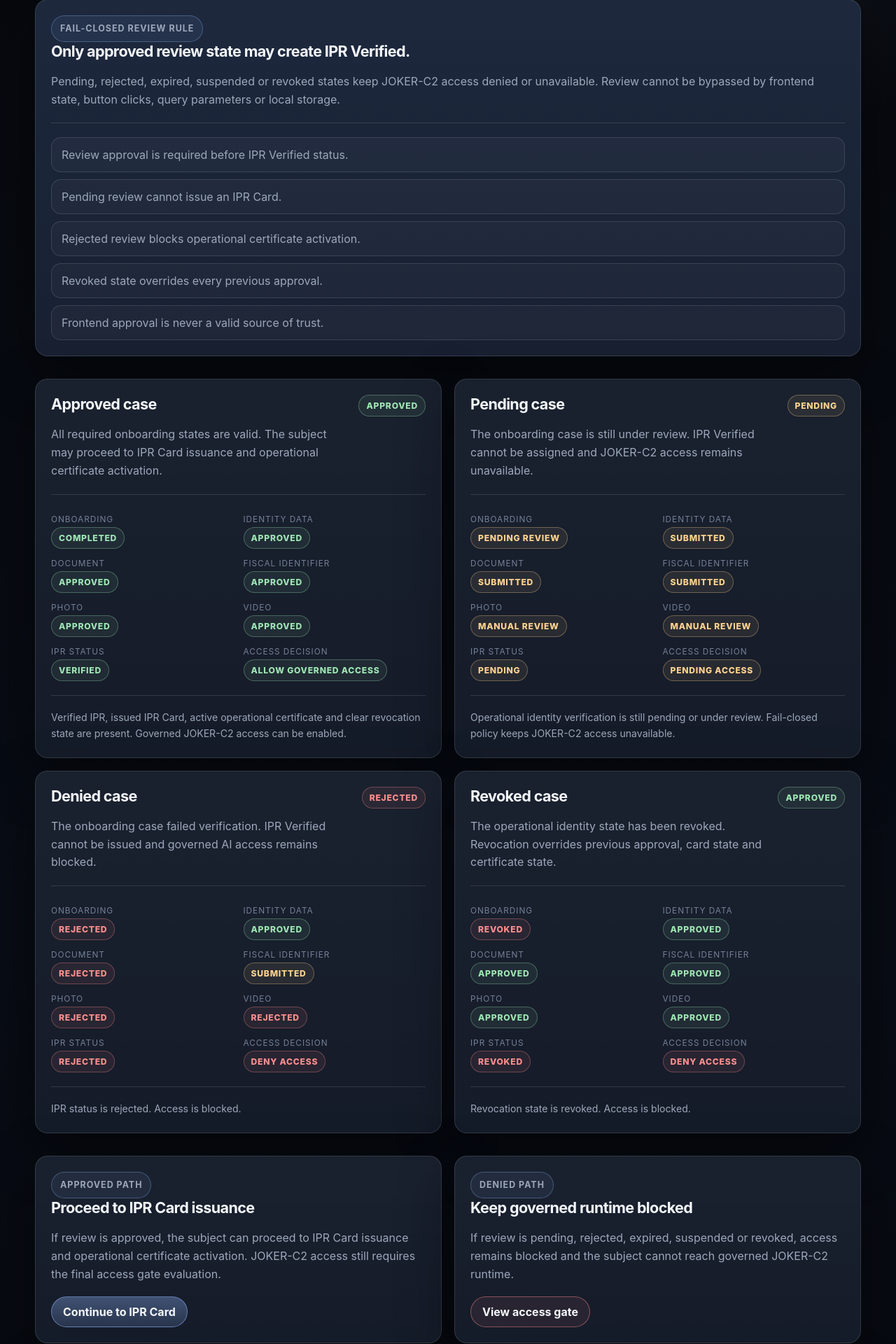
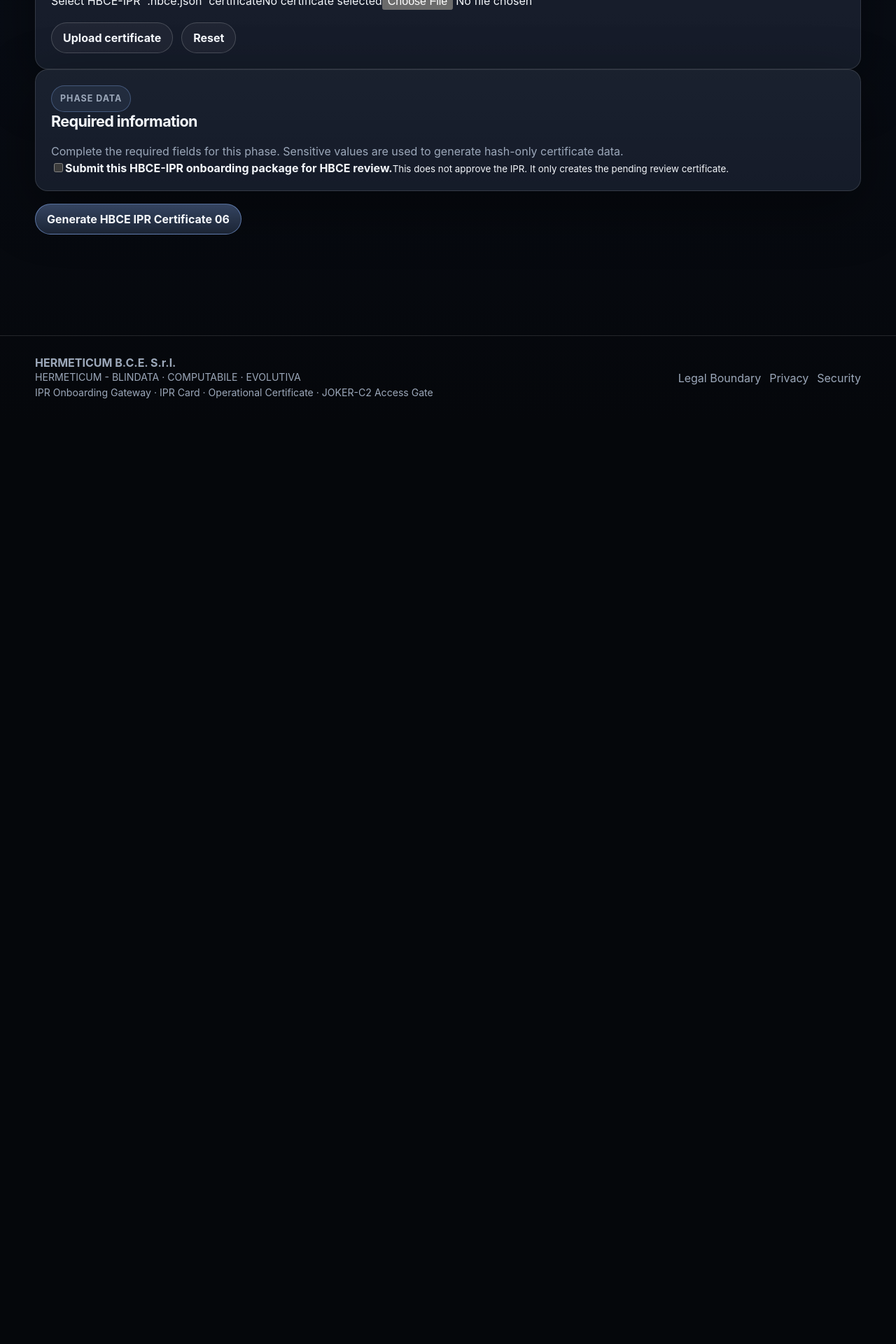
Before and after one commit to manuelcoletta1-source/hbce-ipr-onboarding-app, a Next.js app: page /onboarding/review in a window 1280 px wide. Shown: the part 580-2500 px from the top of the page at 70% size. After the commit the page ends 1181 px from the top, so only its background shows below. Built offline with nearby package versions, Linux system fonts and the light colour scheme.

Commit message:
refactor(onboarding): replace mock review with phase 6 review certificate generation

```diff
--- a/app/onboarding/review/page.tsx
+++ b/app/onboarding/review/page.tsx
@@ -1,226 +1,72 @@
-import Link from "next/link";
+"use client";
 
-import { evaluateJokerC2Access } from "@/lib/access-gate";
-import { ROUTES, SECURITY_BOUNDARY_TEXT } from "@/lib/constants";
-import {
-  approvedOnboardingRecord,
-  deniedOnboardingRecord,
-  pendingOnboardingRecord,
-  revokedOnboardingRecord
-} from "@/lib/mock-data";
+import IprPhaseForm from "@/components/IprPhaseForm";
 
-import { BoundaryNotice } from "@/components/BoundaryNotice";
-import { OnboardingStepper } from "@/components/OnboardingStepper";
-import { StatusBadge } from "@/components/StatusBadge";
+import { sha256Canonical } from "@/lib/ipr-certificate-chain";
+import { getPhaseDefinitionByNumber } from "@/lib/ipr-phase-map";
 
-const reviewCases = [
+import type {
+  IprPhaseFieldDefinition,
+  IprPhaseFormBuildDataContext
+} from "@/components/IprPhaseForm";
+
+import type { JsonObject } from "@/lib/types";
+
+const phase = getPhaseDefinitionByNumber(6);
+
+const fields: IprPhaseFieldDefinition[] = [
   {
-    title: "Approved case",
-    description:
-      "All required onboarding states are valid. The subject may proceed to IPR Card issuance and operational certificate activation.",
-    record: approvedOnboardingRecord
-  },
-  {
-    title: "Pending case",
-    description:
-      "The onboarding case is still under review. IPR Verified cannot be assigned and JOKER-C2 access remains unavailable.",
-    record: pendingOnboardingRecord
-  },
-  {
-    title: "Denied case",
-    description:
-      "The onboarding case failed verification. IPR Verified cannot be issued and governed AI access remains blocked.",
-    record: deniedOnboardingRecord
-  },
-  {
-    title: "Revoked case",
-    description:
-      "The operational identity state has been revoked. Revocation overrides previous approval, card state and certificate state.",
-    record: revokedOnboardingRecord
+    name: "submit_for_review",
+    label: "Submit this HBCE-IPR onboarding package for HBCE review.",
+    type: "checkbox",
+    helperText:
+      "This does not approve the IPR. It only creates the pending review certificate."
   }
-] as const;
+];
 
-const REVIEW_RULES = [
-  "Review approval is required before IPR Verified status.",
-  "Pending review cannot issue an IPR Card.",
-  "Rejected review blocks operational certificate activation.",
-  "Revoked state overrides every previous approval.",
-  "Frontend approval is never a valid source of trust."
-] as const;
+function getBooleanValue(
+  context: IprPhaseFormBuildDataContext,
+  fieldName: string
+): boolean {
+  return Boolean(context.values[fieldName]);
+}
+
+async function buildPhase6ReviewPendingData(
+  context: IprPhaseFormBuildDataContext
+): Promise<JsonObject> {
+  const previousPayloadSha256 =
+    context.previousCertificate?.hash_integrity.payload_sha256 ?? null;
+
+  const reviewPackageHash = await sha256Canonical({
+    kind: "HBCE_IPR_PHASE_6_REVIEW_PACKAGE",
+    submit_for_review: getBooleanValue(context, "submit_for_review"),
+    previous_payload_sha256: previousPayloadSha256,
+    submitted_at: context.issuedAt
+  });
+
+  return {
+    review_package_hash: reviewPackageHash,
+    submitted_at: context.issuedAt,
+    previous_payload_sha256: previousPayloadSha256,
+    next_required_phase: "HBCE_APPROVAL",
+    review_status: "PENDING_REVIEW",
+    user_self_approval_allowed: false,
+    backend_or_admin_review_required: true,
+    issued_at: context.issuedAt
+  };
+}
 
 export default function OnboardingReviewPage() {
   return (
     <div className="hbce-container">
-      <section className="hbce-hero">
-        <p className="hbce-kicker">Step 06 · Review</p>
-
-        <h1 className="hbce-title">Review the onboarding case.</h1>
-
-        <p className="hbce-lead">
-          Review is the decision layer between submitted onboarding data and IPR
-          Verified status. Only an approved review can create verified IPR,
-          enable IPR Card issuance and prepare the operational certificate path.
-        </p>
-      </section>
-
-      <section className="hbce-section">
-        <div className="hbce-card hbce-card--soft">
-          <p className="hbce-kicker">Fail-closed review rule</p>
-          <h2>Only approved review state may create IPR Verified.</h2>
-          <p>
-            Pending, rejected, expired, suspended or revoked states keep
-            JOKER-C2 access denied or unavailable. Review cannot be bypassed by
-            frontend state, button clicks, query parameters or local storage.
-          </p>
-
-          <div className="hbce-divider" />
-
-          <ul className="hbce-list">
-            {REVIEW_RULES.map((rule) => (
-              <li key={rule}>{rule}</li>
-            ))}
-          </ul>
-        </div>
-      </section>
-
-      <section className="hbce-section">
-        <div className="hbce-grid hbce-grid--2">
-          {reviewCases.map((item) => {
-            const accessResult = evaluateJokerC2Access(item.record);
-
-            return (
-              <div className="hbce-card" key={item.title}>
-                <div className="hbce-card-preview__top">
-                  <div>
-                    <h2>{item.title}</h2>
-                    <p>{item.description}</p>
-                  </div>
-
-                  <StatusBadge status={item.record.reviewStatus} />
-                </div>
-
-                <div className="hbce-divider" />
-
-                <div className="hbce-card-preview__meta">
-                  <div className="hbce-meta">
-                    <span className="hbce-meta__label">Onboarding</span>
-                    <span className="hbce-meta__value">
-                      <StatusBadge status={item.record.onboardingStatus} />
-                    </span>
-                  </div>
-
-                  <div className="hbce-meta">
-                    <span className="hbce-meta__label">Identity data</span>
-                    <span className="hbce-meta__value">
-                      <StatusBadge status={item.record.identityDataStatus} />
-                    </span>
-                  </div>
-
-                  <div className="hbce-meta">
-                    <span className="hbce-meta__label">Document</span>
-                    <span className="hbce-meta__value">
-                      <StatusBadge status={item.record.documentStatus} />
-                    </span>
-                  </div>
-
-                  <div className="hbce-meta">
-                    <span className="hbce-meta__label">Fiscal identifier</span>
-                    <span className="hbce-meta__value">
-                      <StatusBadge status={item.record.fiscalIdentifierStatus} />
-                    </span>
-                  </div>
-
-                  <div className="hbce-meta">
-                    <span className="hbce-meta__label">Photo</span>
-                    <span className="hbce-meta__value">
-                      <StatusBadge status={item.record.photoVerificationStatus} />
-                    </span>
-                  </div>
-
-                  <div className="hbce-meta">
-                    <span className="hbce-meta__label">Video</span>
-                    <span className="hbce-meta__value">
-                      <StatusBadge status={item.record.videoVerificationStatus} />
-                    </span>
-                  </div>
-
-                  <div className="hbce-meta">
-                    <span className="hbce-meta__label">IPR status</span>
-                    <span className="hbce-meta__value">
-                      <StatusBadge status={item.record.iprStatus} />
-                    </span>
-                  </div>
-
-                  <div className="hbce-meta">
-                    <span className="hbce-meta__label">Access decision</span>
-                    <span className="hbce-meta__value">
-                      <StatusBadge status={accessResult.decision} />
-                    </span>
-                  </div>
-                </div>
-
-                <div className="hbce-divider" />
-
-                <p className="hbce-small">{accessResult.decisionReason}</p>
-              </div>
-            );
-          })}
-        </div>
-      </section>
-
-      <section className="hbce-section">
-        <div className="hbce-grid hbce-grid--2">
-          <div className="hbce-card">
-            <p className="hbce-kicker">Approved path</p>
-            <h2>Proceed to IPR Card issuance</h2>
-            <p>
-              If review is approved, the subject can proceed to IPR Card
-              issuance and operational certificate activation. JOKER-C2 access
-              still requires the final access gate evaluation.
-            </p>
-
-            <div className="hbce-actions">
-              <Link className="hbce-btn hbce-btn--primary" href={ROUTES.iprCard}>
-                Continue to IPR Card
-              </Link>
-            </div>
-          </div>
-
-          <div className="hbce-card">
-            <p className="hbce-kicker">Denied path</p>
-            <h2>Keep governed runtime blocked</h2>
-            <p>
-              If review is pending, rejected, expired, suspended or revoked,
-              access remains blocked and the subject cannot reach governed
-              JOKER-C2 runtime.
-            </p>
-
-            <div className="hbce-actions">
-              <Link
-                className="hbce-btn hbce-btn--danger"
-                href={ROUTES.jokerC2Access}
-              >
-                View access gate
-              </Link>
-            </div>
-          </div>
-        </div>
-      </section>
-
-      <section className="hbce-section">
-        <div className="hbce-card">
-          <h2>Current onboarding position</h2>
-          <OnboardingStepper currentStep="review" />
-        </div>
-      </section>
-
-      <section className="hbce-section">
-        <BoundaryNotice title="Review security boundary" tone="danger">
-          {SECURITY_BOUNDARY_TEXT} The review decision must be enforced by
-          server-side logic in future production implementation. Client-side
-          approval is never a valid source of trust.
-        </BoundaryNotice>
-      </section>
+      <IprPhaseForm
+        phase={phase}
+        fields={fields}
+        buildPhaseData={buildPhase6ReviewPendingData}
+        submitLabel="Generate HBCE IPR Certificate 06"
+        successTitle="HBCE IPR Certificate 06 generated"
+        successDescription="The review pending certificate has been generated and downloaded. HBCE approval is now required before IPR Card issuance."
+      />
     </div>
   );
 }
```
